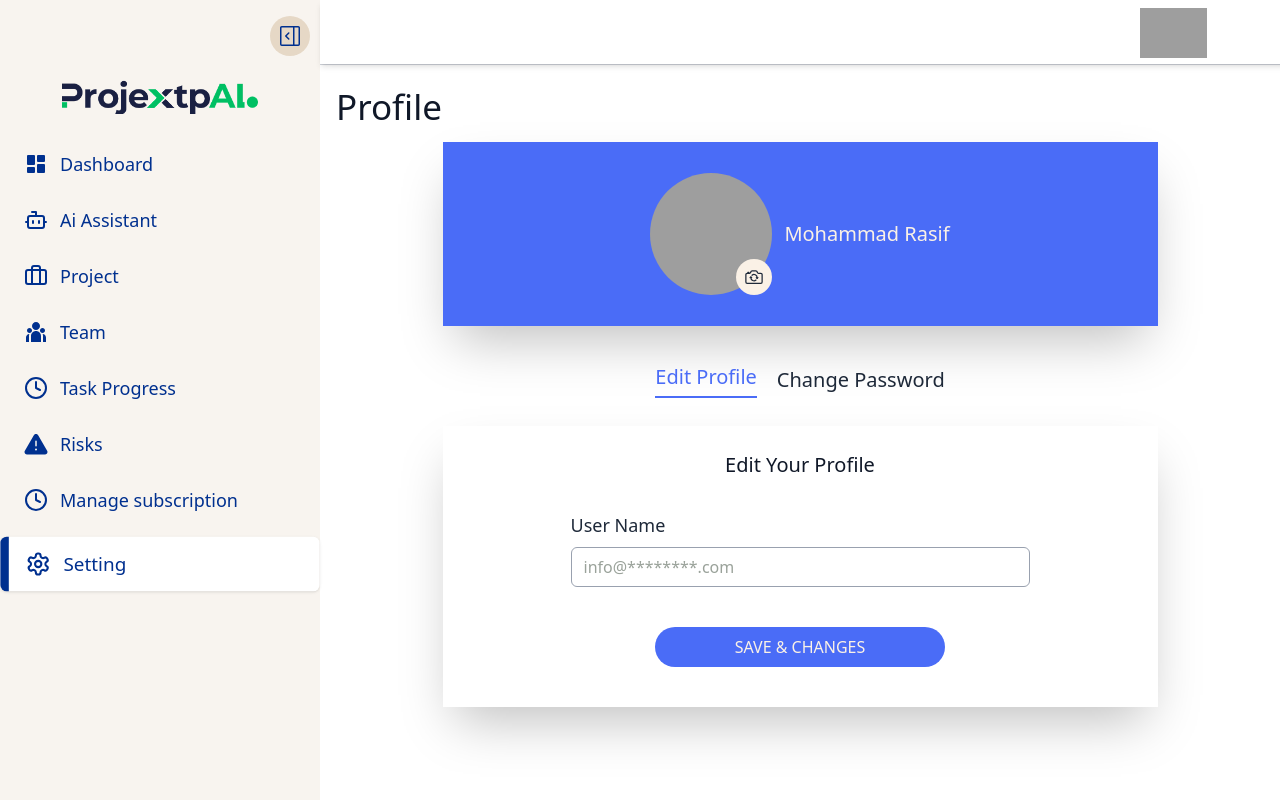
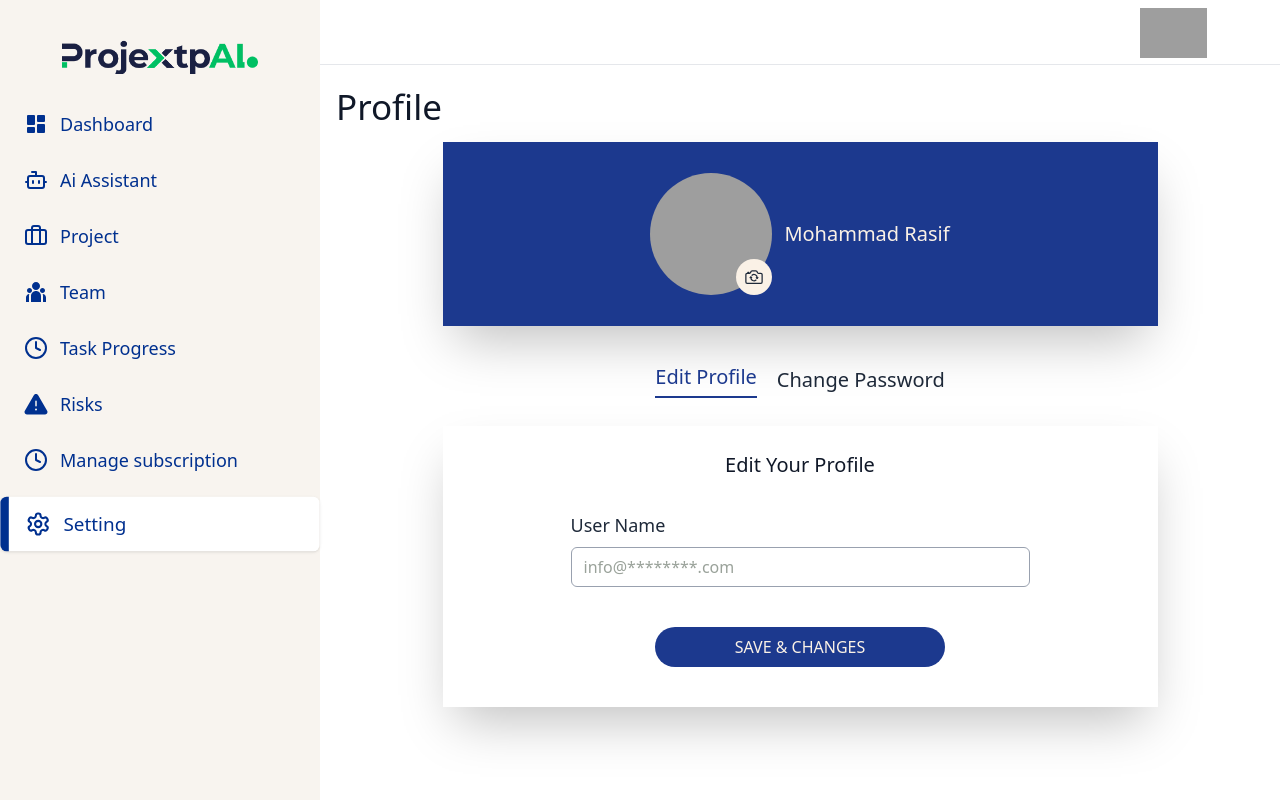
Before and after one commit to MohammedRasif/Sloukile, a React (Vite) app: page /dashboard/setting in a window 1280 px wide. Built offline with nearby package versions, Linux system fonts and the light colour scheme; grey boxes are pictures that could not be loaded.

Commit message:
modify profile

```diff
--- a/src/component/DashboardLayout/DashboardLayout.jsx
+++ b/src/component/DashboardLayout/DashboardLayout.jsx
@@ -3,7 +3,6 @@ import { useState } from "react";
 import { Menu, X } from "lucide-react"; // Sidebar Toggle Icons
 import DashboardNavbar from "../DashboardNavbar/DashboardNavbar";
 import DashboardSidebar from "../DashboardSidebar/DashboardSidebar";
-import { GoSidebarCollapse, GoSidebarExpand } from "react-icons/go";
 
 const DashboardLayout = () => {
     const [isSidebarOpen, setIsSidebarOpen] = useState(true);
@@ -17,19 +16,9 @@ const DashboardLayout = () => {
             >
                 <div className="h-full flex flex-col justify-between">
                     {/* Sidebar Content */}
-                    {isSidebarOpen && <DashboardSidebar />}
+                    <DashboardSidebar />
 
-                    {/* Toggle Button */}
-                    <button
-                        className="absolute top-4 right-[10px] bg-[#e6d8c6] dark:bg-[#00308F] dark:hover:bg-[#00308F] dark:hover:text-white dark:text-white text-[#00308F] rounded-full p-2 hover:bg-[#e6d8c6] hover:text-[#062960] cursor-pointer  font-bold"
-                        onClick={() => setIsSidebarOpen(!isSidebarOpen)}
-                    >
-                        {isSidebarOpen ? (
-                            <GoSidebarExpand size={24} className="font-extrabold" />
-                        ) : (
-                            <GoSidebarCollapse size={24} className="font-extrabold" />
-                        )}
-                    </button>
+
                 </div>
             </div>
 
@@ -40,7 +29,7 @@ const DashboardLayout = () => {
             >
                 {/* Navbar - Fixed & Only Navbar BG White */}
                 <div
-                    className="fixed top-0 z-50 bg-white dark:bg-[#1E232E]  shadow-md w-full "
+                    className="fixed top-0 z-50 bg-white dark:bg-[#1E232E]    w-full border-b border-gray-200 "
                     style={{
                         left: isSidebarOpen ? "320px" : "64px",
                         width: isSidebarOpen ? "calc(100%-320px)" : "calc(100%-64px)",
--- a/src/component/DashboardPages/Project.jsx
+++ b/src/component/DashboardPages/Project.jsx
@@ -82,7 +82,7 @@ const Project = () => {
           <NavLink
             key={project.id}
             to="/dashboard/ProjectDetails"
-            className="bg-white dark:bg-[#1E232E] rounded-lg shadow-sm border border-gray-200 dark:border-gray-700 p-5 block hover:bg-[#f5efe8af] dark:hover:bg-[#353A47] transition-colors"
+            className="bg-[#EDEDED] dark:bg-[#1E232E] rounded-lg shadow-sm border border-gray-200 dark:border-gray-700 p-5 block hover:bg-[#f5efe8af] dark:hover:bg-[#353A47] transition-colors"
           >
             <div className="flex justify-between items-start mb-1">
               <h3 className="text-[22px] font-bold text-gray-800 dark:text-gray-100">
--- a/src/component/DashboardPages/Setting.jsx
+++ b/src/component/DashboardPages/Setting.jsx
@@ -38,7 +38,7 @@ const Setting = () => {
       <h1 className="text-[35px] font-[500] pb-2 mt-4 ml-4 text-gray-900 dark:text-gray-100">Profile</h1>
       <div className="flex items-center justify-center pb-10">
         <div className="w-[715px] h-auto">
-          <div className="w-[715px] h-[184px] shadow-2xl bg-[#4A6CF7] dark:bg-[#4A6CF7]/80 flex items-center justify-center space-x-3 relative">
+          <div className="w-[715px] h-[184px] shadow-2xl bg-blue-900 dark:bg-blue-900 flex items-center justify-center space-x-3 relative">
             <div>
               <div className="relative">
                 <img
@@ -70,21 +70,21 @@ const Setting = () => {
           <div className="flex items-center justify-center space-x-5 py-7 text-[20px] font-[500] relative">
             <div className="relative">
               <h1
-                className={`cursor-pointer mt-2 ${activeSection === "editProfile" ? "text-[#4A6CF7] dark:text-[#4A6CF7]" : "text-gray-800 dark:text-gray-400"}`}
+                className={`cursor-pointer mt-2 ${activeSection === "editProfile" ? "text-blue-900 dark:text-blue-900" : "text-gray-800 dark:text-gray-400"}`}
                 onClick={() => setActiveSection("editProfile")}
               >
                 Edit Profile
               </h1>
-              {activeSection === "editProfile" && <div className="h-[2px] bg-[#4A6CF7] dark:bg-[#4A6CF7] w-full mt-1"></div>}
+              {activeSection === "editProfile" && <div className="h-[2px] bg-blue-900 dark:bg-blue-900 w-full mt-1"></div>}
             </div>
             <div className="relative">
               <h1
-                className={`cursor-pointer mt-2 ${activeSection === "changePassword" ? "text-[#4A6CF7] dark:text-[#4A6CF7]" : "text-gray-800 dark:text-gray-400"}`}
+                className={`cursor-pointer mt-2 ${activeSection === "changePassword" ? "text-blue-900 dark:text-blue-900" : "text-gray-800 dark:text-gray-400"}`}
                 onClick={() => setActiveSection("changePassword")}
               >
                 Change Password
               </h1>
-              {activeSection === "changePassword" && <div className="h-[2px] bg-[#4A6CF7] dark:bg-[#4A6CF7] w-full mt-1"></div>}
+              {activeSection === "changePassword" && <div className="h-[2px] bg-blue-900 dark:bg-blue-900 w-full mt-1"></div>}
             </div>
           </div>
 
@@ -102,7 +102,7 @@ const Setting = () => {
               </div>
 
               <div className="flex items-center justify-center">
-                <button className="bg-[#4A6CF7] dark:bg-[#4A6CF7] hover:bg-[#3B5AEB] dark:hover:bg-[#3B5AEB] uppercase text-[#FAF1E6] dark:text-gray-100 font-[500] px-20 py-2 rounded-full my-10 transition-colors">
+                <button className="bg-blue-900 dark:bg-blue-900 hover:bg-blue-900 dark:hover:bg-blue-900 uppercase text-[#FAF1E6] dark:text-gray-100 font-[500] px-20 py-2 rounded-full my-10 transition-colors">
                   Save & Changes
                 </button>
               </div>
@@ -164,7 +164,7 @@ const Setting = () => {
                 </div>
               </div>
               <div className="flex items-center justify-center">
-                <button className="bg-[#4A6CF7] dark:bg-[#4A6CF7] hover:bg-[#3B5AEB] dark:hover:bg-[#3B5AEB] text-[#FAF1E6] dark:text-gray-100 font-[500] uppercase px-20 py-2 rounded-full my-10 transition-colors">
+                <button className="bg-blue-900 dark:bg-blue-900 hover:bg-blue-900 dark:hover:bg-blue-900 text-[#FAF1E6] dark:text-gray-100 font-[500] uppercase px-20 py-2 rounded-full my-10 transition-colors">
                   Save & Changes
                 </button>
               </div>
--- a/src/component/DashboardPages/Team.jsx
+++ b/src/component/DashboardPages/Team.jsx
@@ -159,7 +159,7 @@ const Team = () => {
           {teamMembers.map((member) => (
             <div
               key={member.id}
-              className="bg-white dark:bg-[#1E232E] p-4 rounded-lg shadow-sm border border-gray-100 dark:border-gray-700 hover:bg-[#f5efe8af] dark:hover:bg-[#353A47]"
+              className="bg-[#EDEDED] dark:bg-[#1E232E] p-4 rounded-lg shadow-sm border border-gray-100 dark:border-gray-700 hover:bg-[#f5efe8af] dark:hover:bg-[#353A47]"
             >
               <div className="flex justify-between items-start mb-2">
                 <div>
@@ -255,7 +255,7 @@ const Team = () => {
           {isAddPopupOpen && (
             <div className="fixed inset-0 flex items-center justify-center z-50">
               <div className="absolute inset-0 bg-black/50 dark:bg-black/70 backdrop-blur-[3px]"></div>
-              <div className="relative bg-white dark:bg-[#1E232E] rounded-xl shadow-lg p-8 w-[500px] max-w-[90vw] border border-gray-200 dark:border-gray-700">
+              <div className="relative bg-white dark:bg-[#2A2F3B] rounded-xl shadow-lg p-8 w-[500px] max-w-[90vw] border border-gray-200 dark:border-gray-700">
                 <h3 className="text-2xl font-semibold text-gray-800 dark:text-gray-100 mb-6 text-center">
                   Add New Member
                 </h3>
--- a/src/component/DashboardSidebar/DashboardSidebar.jsx
+++ b/src/component/DashboardSidebar/DashboardSidebar.jsx
@@ -25,7 +25,7 @@ const DashboardSidebar = () => {
   return (
     <div className="text-[#00308F] dark:text-white">
       <NavLink to="/">
-        <div className="flex items-center justify-center pt-20 pb-6">
+        <div className="flex items-center justify-center mt-10 pb-6">
         <div>
           <img
             src={darkMode ? img1 : img}
```
Also changed, not shown: src/component/DashboardPages/ProjectDetails.jsx (+28 -23 lines).
